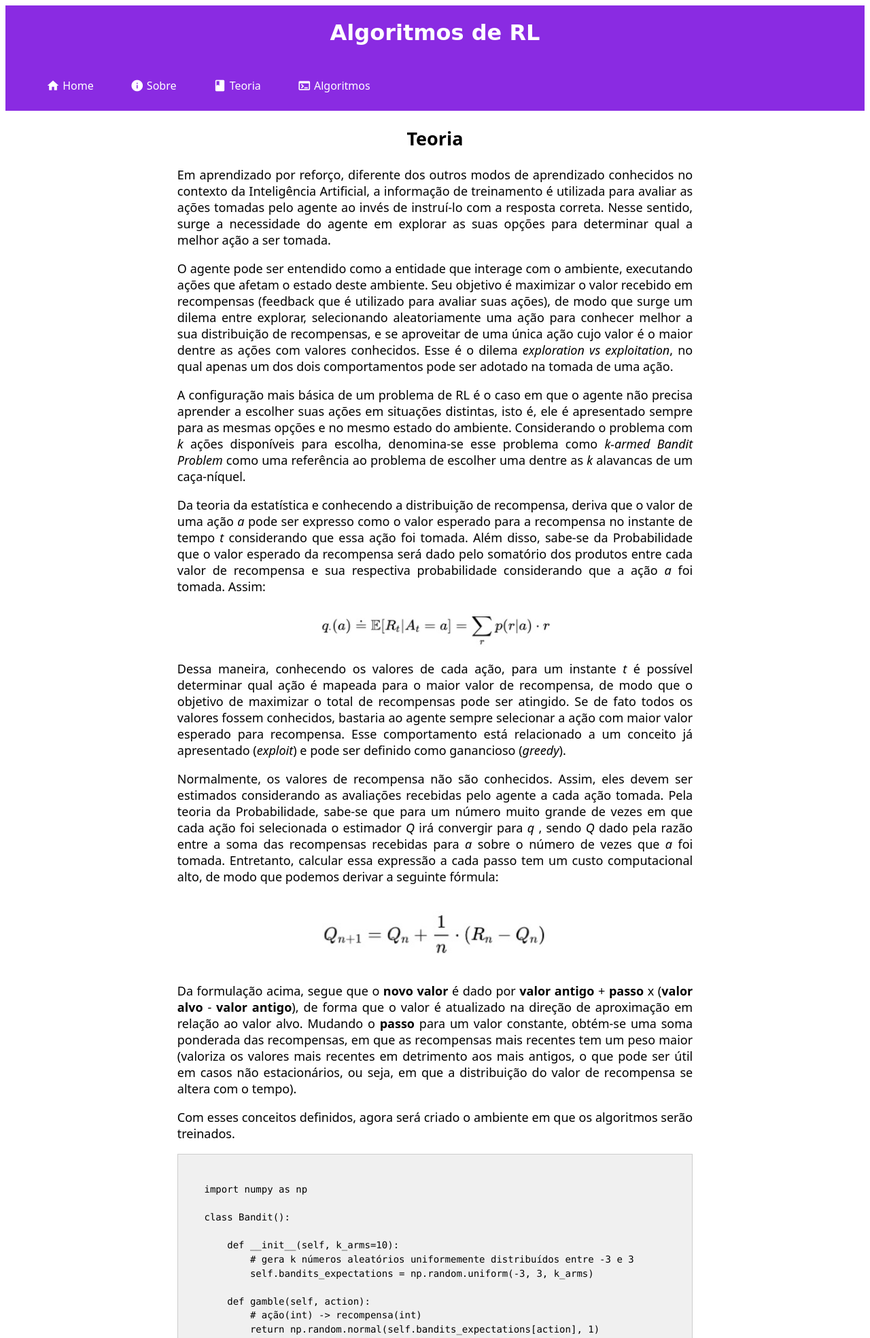
After one commit to vitorvianadp/rlsite, a Django app: page /theory/ in a window 1280 px wide. The commit adds this page. Shown: the top 1969 px of the page at 68% size. Run offline with Django 4.2, Linux system fonts and the light colour scheme.

Commit message:
Página de teoria do tipo estática finalizada

```diff
--- /dev/null
+++ b/static/css/style_theory.css
@@ -0,0 +1,44 @@
+main {
+    width: 60%;
+    margin: 0 auto;
+    flex: 1;
+    font-family: system-ui, -apple-system, BlinkMacSystemFont, 'Segoe UI', Roboto, Oxygen, Ubuntu, Cantarell, 'Open Sans', 'Helvetica Neue', sans-serif;
+    font-size: large;
+    text-align: justify;
+  }
+
+h2 {
+    text-align: center;
+  }
+
+.math_equation {
+    display: block;
+    width: 350px;
+    margin: 20px auto;
+  }
+
+@media screen and (max-width: 700px) {
+    main{
+      width: 80%;
+    }
+
+    .math_equation {
+      width: 100%;
+    }
+
+  }
+
+.code-slide {
+    overflow-x: auto;
+    max-width: 100%;
+    border: 1px solid #ccc;
+    padding: 5px;
+    margin-bottom: 10px;
+    background-color: #f0f0f0;
+}
+
+.code-slide code {
+    font-family: Consolas, Monaco, monospace;
+    font-size: 14px;
+    line-height: 1.4;
+}
--- a/staticpages/templates/staticpages/index.html
+++ b/staticpages/templates/staticpages/index.html
@@ -6,14 +6,12 @@ Página inicial
 {% endblock title %}
 
 {% block pagestyle %}
-<link rel="stylesheet" type="text/css" href="{% static 'style_infopage.css' %}">
+<link rel="stylesheet" type="text/css" href="{% static 'css/style_homepage.css' %}">
 {% endblock pagestyle %}
 
 {% block content %}
 <p>Comece sua jornada conhecendo os algoritmos para o problema inicial de RL.</p>
 <p id="image__legend"> Representação do dilema "exploration vs exploitation" </p>
-<a href="{% url 'index' %}">
-    <img class="content__image" src="{% static 'dark_robot.jpg' %}" alt="Exploration vs exploitation dilemma">
-</a>
+<img class="content__image" src="{% static 'images/dark_robot.jpg' %}" alt="Exploration vs exploitation dilemma">
 <p>Esse site reúne minhas anotações sobre a parte introdutória da teoria de Aprendizado por Reforço e seu objetivo é meramente informativo.</p>
 {% endblock content %}
--- /dev/null
+++ b/staticpages/templates/staticpages/theory.html
@@ -0,0 +1,120 @@
+{% extends 'base.html' %}
+{% load static %}
+
+{% block title %}
+Teoria
+{% endblock title %}
+
+{% block pagestyle %}
+<link rel="stylesheet" type="text/css" href="{% static 'css/style_theory.css' %}">
+{% endblock pagestyle %}
+
+{% block content %}
+<h2>Teoria</h2>
+<p>
+    Em aprendizado por reforço, diferente dos outros modos de aprendizado conhecidos no
+    contexto da Inteligência Artificial, a informação de treinamento é utilizada para avaliar
+    as ações tomadas pelo agente ao invés de instruí-lo com a resposta correta. Nesse sentido,
+    surge a necessidade do agente em explorar as suas opções para determinar qual a melhor
+    ação a ser tomada.
+</p>
+<p>
+    O agente pode ser entendido como a entidade que interage com o ambiente, executando ações
+    que afetam o estado deste ambiente. Seu objetivo é maximizar o valor recebido em recompensas
+    (feedback que é utilizado para avaliar suas ações), de modo que surge um dilema entre explorar,
+    selecionando aleatoriamente uma ação para conhecer melhor a sua distribuição de recompensas,
+    e se aproveitar de uma única ação cujo valor é o maior dentre as ações com valores conhecidos.
+    Esse é o dilema <i>exploration vs exploitation</i>, no qual apenas um dos dois comportamentos pode
+    ser adotado na tomada de uma ação.
+</p>
+<p>
+    A configuração mais básica de um problema de RL é o caso em que o agente não precisa aprender
+    a escolher suas ações em situações distintas, isto é, ele é apresentado sempre para as mesmas
+    opções e no mesmo estado do ambiente. Considerando o problema com <i>k</i> ações disponíveis para
+    escolha, denomina-se esse problema como <i>k-armed Bandit Problem</i> como uma referência ao problema
+    de escolher uma dentre as <i>k</i> alavancas de um caça-níquel.
+</p>
+<p>
+    Da teoria da estatística e conhecendo a distribuição de recompensa, deriva que o valor de uma ação
+    <i>a</i> pode ser expresso como o valor esperado para a recompensa no instante de tempo <i>t</i> considerando
+    que essa ação foi tomada. Além disso, sabe-se da Probabilidade que o valor esperado da recompensa
+    será dado pelo somatório dos produtos entre cada valor de recompensa e sua respectiva probabilidade
+    considerando que a ação <i>a</i> foi tomada. Assim:
+</p>
+<img class="math_equation" src="{% static 'images/expected_reward.jpg' %}" alt="Recompensa esperada">
+<p>
+    Dessa maneira, conhecendo os valores de cada ação, para um instante <i>t</i> é possível determinar qual
+    ação é mapeada para o maior valor de recompensa, de modo que o objetivo de maximizar o total de recompensas
+    pode ser atingido. Se de fato todos os valores fossem conhecidos, bastaria ao agente sempre selecionar a
+    ação com maior valor esperado para recompensa. Esse comportamento está relacionado a um conceito já
+    apresentado (<i>exploit</i>) e pode ser definido como ganancioso (<i>greedy</i>).
+</p>
+<p>
+    Normalmente, os valores de recompensa não são conhecidos. Assim, eles devem ser estimados considerando
+    as avaliações recebidas pelo agente a cada ação tomada. Pela teoria da Probabilidade, sabe-se que para
+    um número muito grande de vezes em que cada ação foi selecionada o estimador <i>Q</i> irá convergir para
+    <i>q</i> , sendo <i>Q</i> dado pela razão entre a soma das recompensas recebidas para <i>a</i> sobre o número de
+    vezes que <i>a</i> foi tomada. Entretanto, calcular essa expressão a cada passo tem um custo computacional
+    alto, de modo que podemos derivar a seguinte fórmula:
+</p>
+<img class="math_equation" src="{% static 'images/reward_estimation.jpg' %}" alt="Estimativa para recompensa">
+<p>
+    Da formulação acima, segue que o <b>novo valor</b> é dado por
+    <b>valor antigo</b> + <b>passo</b> x (<b>valor alvo</b> - <b>valor antigo</b>), de forma que o valor é atualizado na
+    direção de aproximação em relação ao valor alvo. Mudando o <b>passo</b> para um valor constante, obtém-se
+    uma soma ponderada das recompensas, em que as recompensas mais recentes tem um peso maior
+    (valoriza os valores mais recentes em detrimento aos mais antigos, o que pode ser útil
+    em casos não estacionários, ou seja, em que a distribuição do valor de recompensa se altera com o tempo).
+</p>
+<p>
+    Com esses conceitos definidos, agora será criado o ambiente em que os algoritmos serão treinados.
+</p>
+<div class="code-slide">
+    <pre>
+        <code>
+    import numpy as np
+
+    class Bandit():
+
+        def __init__(self, k_arms=10):
+            # gera k números aleatórios uniformemente distribuídos entre -3 e 3
+            self.bandits_expectations = np.random.uniform(-3, 3, k_arms)
+
+        def gamble(self, action):
+            # ação(int) -> recompensa(int)
+            return np.random.normal(self.bandits_expectations[action], 1)
+        </code>
+    </pre>
+</div>
+<p>
+    Para esse caso, o número <i>default</i> de ações é 10. Além disso, foi considerada uma distribuição
+    uniforme para as recompensas associadas a cada ação conforme definido no construtor da classe
+    <i>Bandit</i>. O método <i>gamble</i> recebe a ação executada pelo agente e retorna um valor para a
+    recompensa baseado na distribuição normal definida com desvio padrão 1.
+</p>
+<p>
+    Finalmente, antes de passar para os algoritmos, é interessante definir a função <i>argmax</i>, a qual
+    retorna a ação com maior valor esperado. Vale ressaltar que em casos de empate, a ação é selecionada
+    aleatoriamente entre as de valor máximo.
+</p>
+<div class="code-slide">
+    <pre>
+        <code>
+    def argmax(Q_values):
+
+        max_value = float("-inf")
+        ties = []
+
+        for i in range(len(Q_values)):
+            if Q_values[i] > max_value:
+                max_value = Q_values[i]
+                ties = []
+            if Q_values[i] == max_value:
+                ties.append(i)
+
+        return ties[np.random.randint(0, len(ties))]
+        </code>
+    </pre>
+</div>
+
+{% endblock content %}
--- a/staticpages/urls.py
+++ b/staticpages/urls.py
@@ -5,4 +5,6 @@ from . import views
 urlpatterns = [
     path('about/', views.about, name='about'),
     path('', views.index, name='index'),
+    path('theory/', views.theory, name='theory'),
+    path('algorithms/', views.algorithms, name='algorithms'),
 ]
--- a/staticpages/views.py
+++ b/staticpages/views.py
@@ -9,3 +9,11 @@ def index(request):
 def about(request):
     context = {}
     return render(request, 'staticpages/about.html', context)
+
+def theory(request):
+    context = {}
+    return render(request, 'staticpages/theory.html', context)
+
+def algorithms(request):
+    context = {}
+    return render(request, 'staticpages/algorithms.html', context)
--- a/templates/base.html
+++ b/templates/base.html
@@ -11,7 +11,7 @@
         {% block title %}{% endblock %} | Aprendizado por Reforço
     </title>
     <link  rel="stylesheet" href="https://fonts.googleapis.com/icon?family=Material+Icons">
-    <link rel="stylesheet" type="text/css" href="{% static 'style.css' %}">
+    <link rel="stylesheet" type="text/css" href="{% static 'css/style.css' %}">
     {% block pagestyle %}
     {% endblock pagestyle %}
 </head>
@@ -21,13 +21,21 @@
         <h1>Algoritmos de RL</h1>
         <nav id="staticpages-nav">
             <ul>
-                <li class="nav__item"><a href="{% url 'index' %}" class="icon__page">
+                <li class="nav__item"><a href="{% url 'index' %}">
                     <span class="material-icons">home </span>
                     Home
                 </a></li>
-                <li class="nav__item"><a href="{% url 'about' %}" class="icon__page">
+                <li class="nav__item"><a href="{% url 'about' %}">
                     <span class="material-icons">info </span>
                     Sobre
+                </a></li>
+                <li class="nav__item"><a href="{% url 'theory' %}">
+                    <span class="material-icons">book </span>
+                    Teoria
+                </a></li>
+                <li class="nav__item"><a href="{% url 'algorithms' %}">
+                    <span class="material-icons">terminal </span>
+                    Algoritmos
                 </a></li>
             </ul>
         </nav>
```
Also changed, not shown: staticpages/templates/staticpages/algorithms.html (added, +9 -0 lines), static/css/style.css (renamed from static/style.css), static/css/style_homepage.css (renamed from static/style_infopage.css), static/images/dark_robot.jpg (renamed from static/dark_robot.jpg), static/images/egreedy.jpg (added), static/images/egreedy_performance.jpg (added), static/images/expected_reward.jpg (added), static/images/greedy.jpg (added), static/images/greedy_initial_performance.jpg (added), static/images/greedy_performance.jpg (added), static/images/reward_estimation.jpg (added), static/images/ucb.jpg (added), static/images/ucb_performance.jpg (added).
